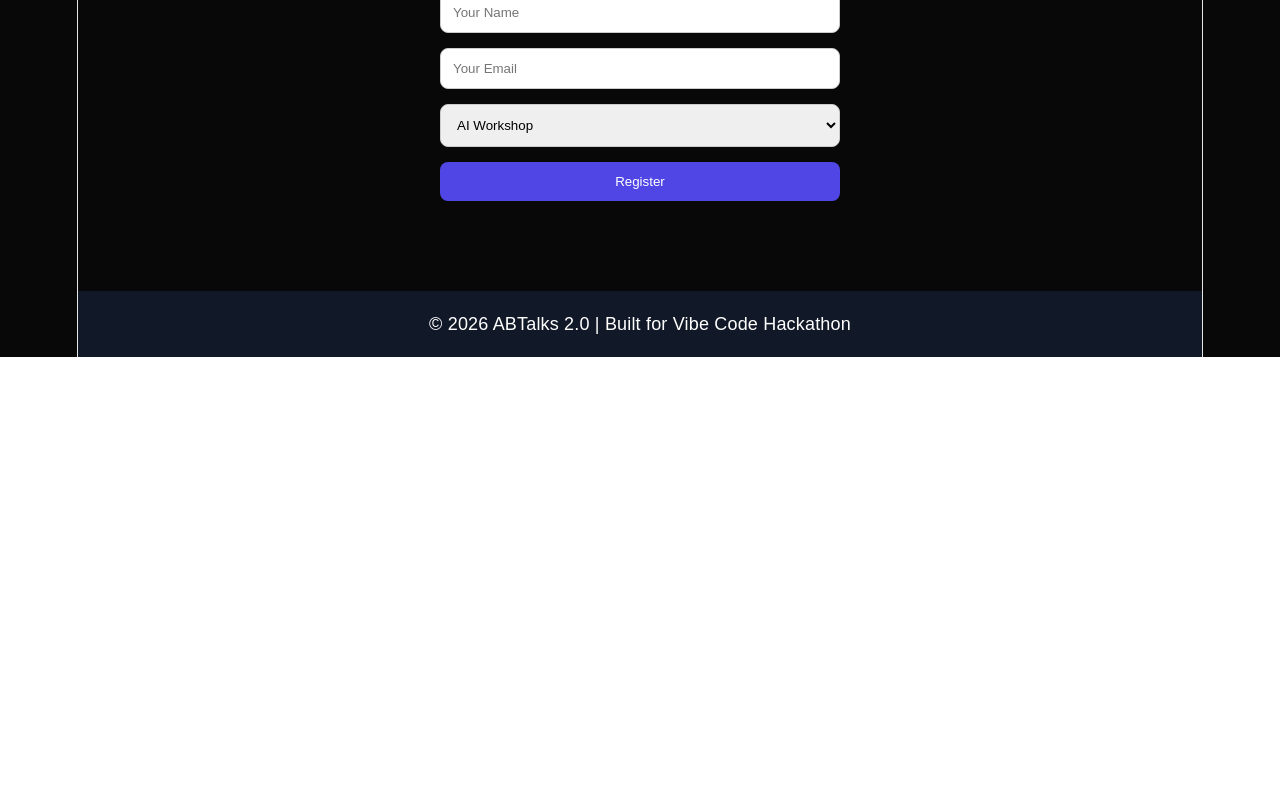
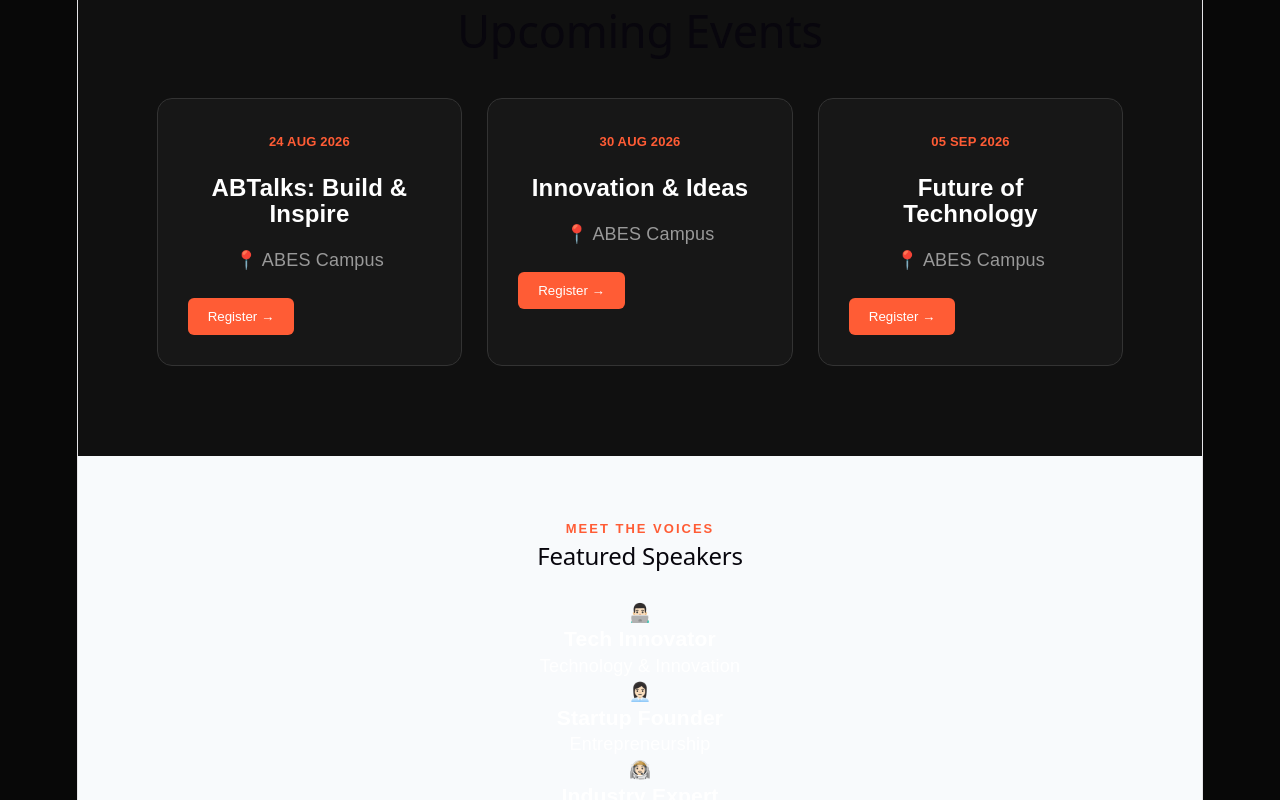
Before and after one commit to ojasvi0368/Astra_ABESEC_Vicodathon2026, a React (Vite) app in the folder abtalks-nextgen/: page / in a window 1280 px wide. Shown: the part 940-1740 px from the top of the page. Before the commit the page ends 1297 px from the top, so only its background shows below. Built offline with nearby package versions, Linux system fonts and the light colour scheme.

Commit message:
ab talks

```diff
--- a/abtalks-nextgen/src/App.css
+++ b/abtalks-nextgen/src/App.css
@@ -322,3 +322,65 @@ body {
     gap: 25px;
   }
 }
+
+.events {
+  padding: 90px 7%;
+  background: #101010;
+}
+
+.section-tag {
+  color: #ff5c35;
+  font-size: 13px;
+  letter-spacing: 2px;
+  font-weight: bold;
+}
+
+.events h2 {
+  font-size: 45px;
+  margin: 15px 0 40px;
+}
+
+.event-grid {
+  display: grid;
+  grid-template-columns: repeat(3, 1fr);
+  gap: 25px;
+}
+
+.event-box {
+  padding: 30px;
+  border: 1px solid #333;
+  border-radius: 15px;
+  background: #171717;
+}
+
+.event-box > p {
+  color: #ff5c35;
+  font-size: 13px;
+  font-weight: bold;
+}
+
+.event-box h3 {
+  font-size: 24px;
+  margin: 20px 0;
+}
+
+.event-box span {
+  color: #999;
+}
+
+.event-box button {
+  display: block;
+  margin-top: 25px;
+  padding: 11px 20px;
+  border: none;
+  border-radius: 6px;
+  background: #ff5c35;
+  color: white;
+  cursor: pointer;
+}
+
+@media (max-width: 800px) {
+  .event-grid {
+    grid-template-columns: 1fr;
+  }
+}
--- /dev/null
+++ b/abtalks-nextgen/src/components/Events.jsx
@@ -0,0 +1,34 @@
+function Events() {
+  return (
+    <section className="events" id="events">
+      <p className="section-tag">WHAT'S HAPPENING</p>
+
+      <h2>Upcoming Events</h2>
+
+      <div className="event-grid">
+        <div className="event-box">
+          <p>24 AUG 2026</p>
+          <h3>ABTalks: Build & Inspire</h3>
+          <span>📍 ABES Campus</span>
+          <button>Register →</button>
+        </div>
+
+        <div className="event-box">
+          <p>30 AUG 2026</p>
+          <h3>Innovation & Ideas</h3>
+          <span>📍 ABES Campus</span>
+          <button>Register →</button>
+        </div>
+
+        <div className="event-box">
+          <p>05 SEP 2026</p>
+          <h3>Future of Technology</h3>
+          <span>📍 ABES Campus</span>
+          <button>Register →</button>
+        </div>
+      </div>
+    </section>
+  );
+}
+
+export default Events;
--- /dev/null
+++ b/abtalks-nextgen/src/components/Speakers.jsx
@@ -0,0 +1,31 @@
+function Speakers() {
+  return (
+    <section className="speakers" id="speakers">
+      <p className="section-tag">MEET THE VOICES</p>
+
+      <h2>Featured Speakers</h2>
+
+      <div className="speaker-grid">
+        <div className="speaker-card">
+          <div className="speaker-avatar">👨🏻‍💻</div>
+          <h3>Tech Innovator</h3>
+          <p>Technology & Innovation</p>
+        </div>
+
+        <div className="speaker-card">
+          <div className="speaker-avatar">👩🏻‍💼</div>
+          <h3>Startup Founder</h3>
+          <p>Entrepreneurship</p>
+        </div>
+
+        <div className="speaker-card">
+          <div className="speaker-avatar">👨🏻‍🚀</div>
+          <h3>Industry Expert</h3>
+          <p>Future Technology</p>
+        </div>
+      </div>
+    </section>
+  );
+}
+
+export default Speakers;
```
Also changed, not shown: abtalks-nextgen/src/components/Event.jsx (deleted, +0 -34 lines), abtalks-nextgen/src/components/Speaker.jsx (deleted, +0 -33 lines).
